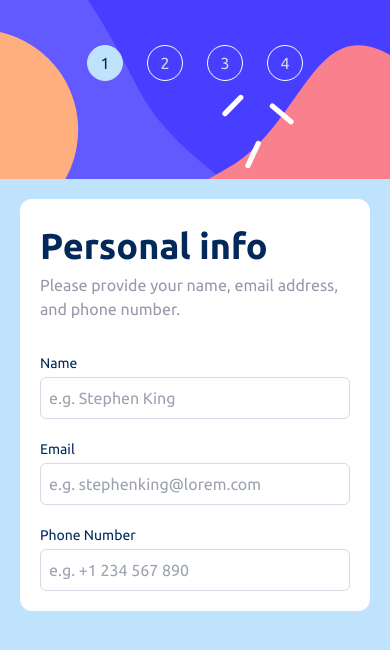
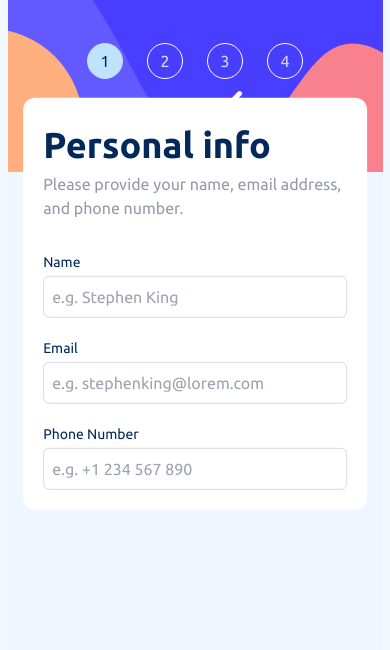
Before and after one commit to MooseCowBear/react-typescript-multi-part-form, a React (Vite) app: page / in a window 390 px wide. Shown: the top 650 px of the page. Built offline with nearby package versions, Linux system fonts and the light colour scheme.

Commit message:
place form for mobile

```diff
--- a/index.html
+++ b/index.html
@@ -7,11 +7,11 @@
     <title>Multi-step form</title>
   </head>
   <body
-    class="font-ubuntu text-blue-400 max-w-[1400] min-w-[320] mx-auto min-h-screen flex items-center justify-center bg-blue-100/20"
+    class="font-ubuntu text-blue-400 m-0 p-0 max-w-[1400] min-w-[320] mx-auto min-h-screen flex items-center justify-center bg-blue-100/20"
   >
     <div
       id="root"
-      class="min-h-screen grid grid-rows-[auto,_1fr] md:min-h-0 md:grid-rows-1 md:grid-cols-[auto,_1fr] md:p-4 md:rounded-lg bg-neutral-100 shadow"
+      class="p-0 min-h-screen grid grid-rows-[auto,_1fr] md:min-h-0 md:grid-rows-1 md:grid-cols-[auto,_1fr] md:p-4 md:rounded-lg bg-neutral-100 md:shadow"
     ></div>
     <script type="module" src="/src/main.tsx"></script>
   </body>
--- a/src/App.tsx
+++ b/src/App.tsx
@@ -8,7 +8,7 @@ function App() {
   return (
     <>
       <Sidebar currentStep={currentStep} setStep={setCurrentStep} />
-      <div className="bg-blue-100 md:bg-neutral-100 relative h-full p-5 md:p-0">
+      <div className="bg-neutral-300 md:bg-neutral-100 relative h-full p-5 md:p-0">
         <Form step={currentStep} />
       </div>
     </>
--- a/src/layout/Form.tsx
+++ b/src/layout/Form.tsx
@@ -24,11 +24,9 @@ const FORM_HEADERS = [
   },
 ];
 
-//absolute w-5/6 top-1/4 left-1/2 md:translate-y-[-40%] translate-x-[-50%]
-
 export function Form({ step }: FormProps) {
   return (
-    <div className="rounded-xl py-5 px-5 md:py-10 md:px-20 md:relative bg-neutral-100 md:flex md:flex-col md:justify-between md:h-full md:w-auto md-bg-transparent">
+    <div className="absolute w-11/12 top-0 left-1/2 translate-x-[-50%] translate-y-[-18%] rounded-xl py-5 px-5 md:left-0 md:translate-x-[0%] md:translate-y-[0%] md:py-10 md:px-20 md:relative bg-neutral-100 md:flex md:flex-col md:justify-between md:h-full md:w-auto md-bg-transparent">
       <div className="flex flex-col gap-8">
         <FormHeader
           title={FORM_HEADERS[step - 1].title}
```
